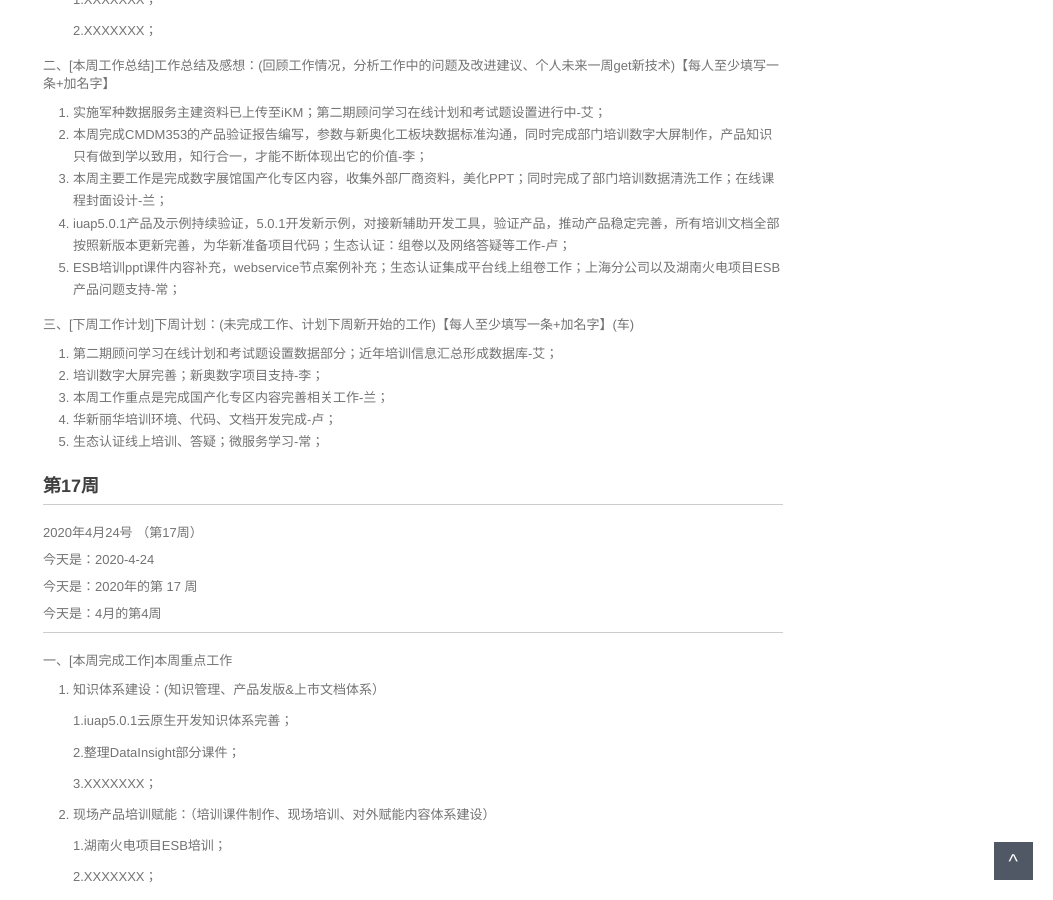
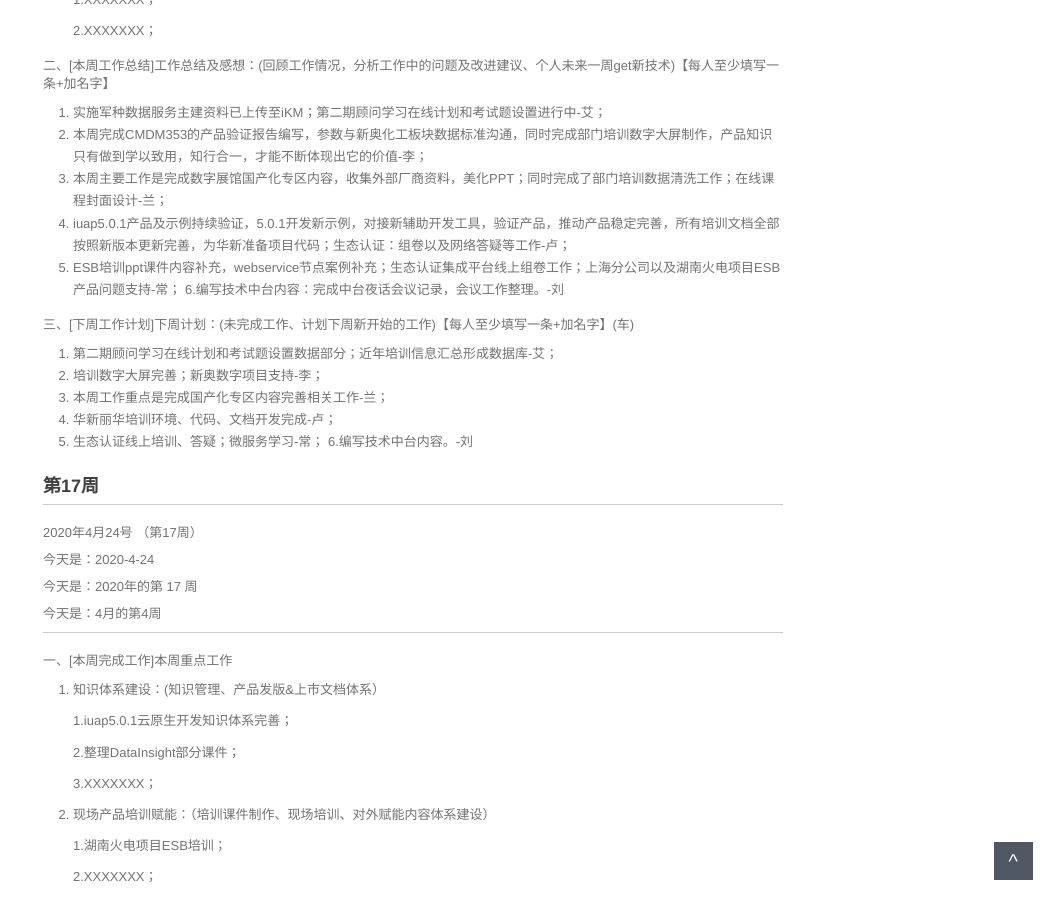
Before and after one commit to walllFlower/blog, a Jekyll site: the page built from 2020-02-28-day_report.md, in a window 1280 px wide and 900 px high, scrolled down 1138 px. Shown: the whole window, without its empty margins (227-1280 px from the left). Built offline with Jekyll 4.4.1, drawn with Linux system fonts in a browser that asks for light colours; comment, search, counter and statistics services are not loaded.

Commit message:
Update 2020-02-28-day_report.md

```diff
--- a/2020-02-28-day_report.md
+++ b/2020-02-28-day_report.md
@@ -75,6 +75,7 @@ categories: 技术运营工作周报
 3. 本周主要工作是完成数字展馆国产化专区内容，收集外部厂商资料，美化PPT；同时完成了部门培训数据清洗工作；在线课程封面设计-兰；
 4. iuap5.0.1产品及示例持续验证，5.0.1开发新示例，对接新辅助开发工具，验证产品，推动产品稳定完善，所有培训文档全部按照新版本更新完善，为华新准备项目代码；生态认证：组卷以及网络答疑等工作-卢；
 5. ESB培训ppt课件内容补充，webservice节点案例补充；生态认证集成平台线上组卷工作；上海分公司以及湖南火电项目ESB产品问题支持-常；
+6.编写技术中台内容：完成中台夜话会议记录，会议工作整理。-刘
 
 三、[下周工作计划]下周计划：(未完成工作、计划下周新开始的工作)【每人至少填写一条+加名字】(车)
 
@@ -83,6 +84,7 @@ categories: 技术运营工作周报
 3. 本周工作重点是完成国产化专区内容完善相关工作-兰；
 4. 华新丽华培训环境、代码、文档开发完成-卢；
 5. 生态认证线上培训、答疑；微服务学习-常；
+6.编写技术中台内容。-刘
 
 
 
```
